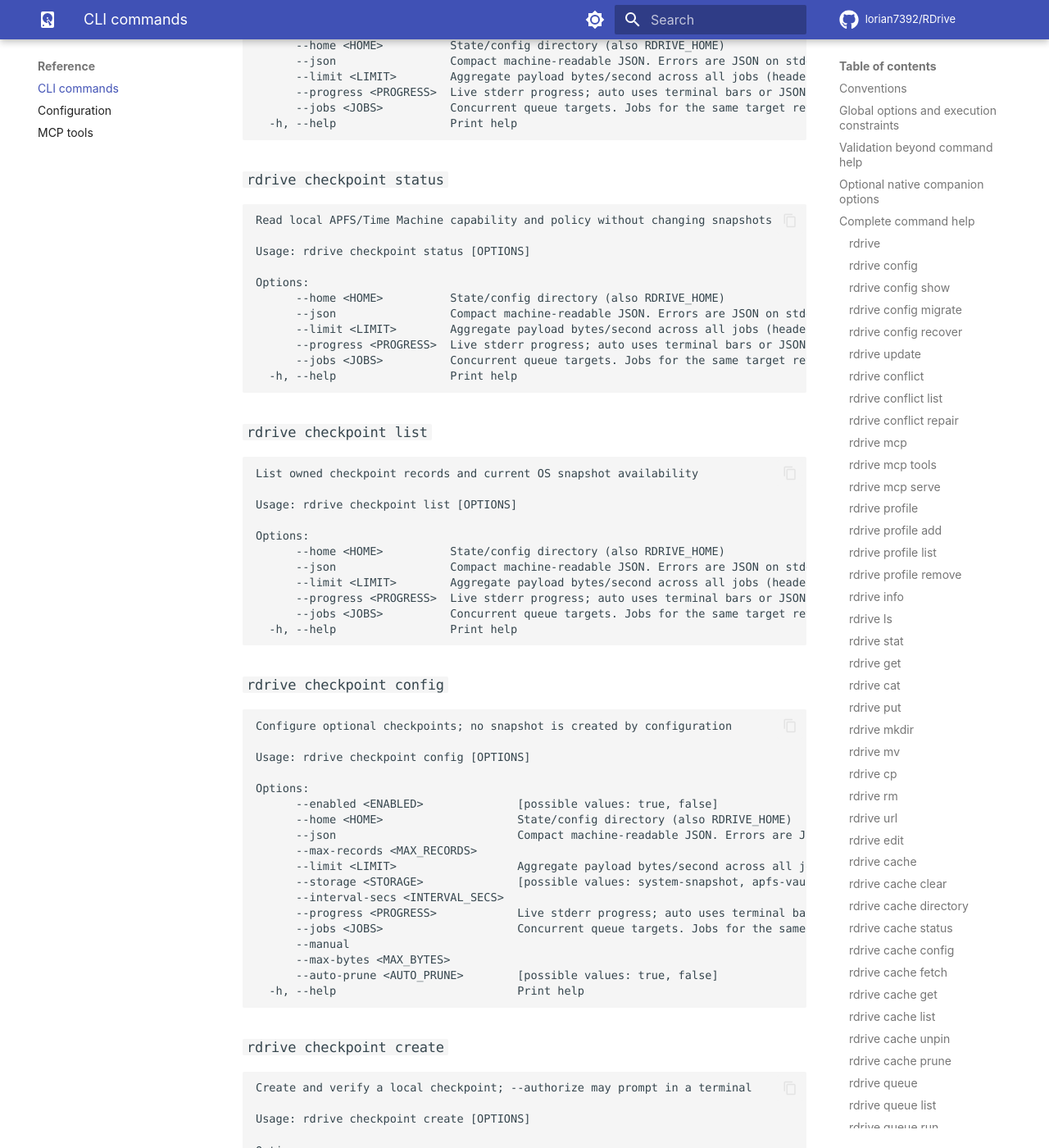
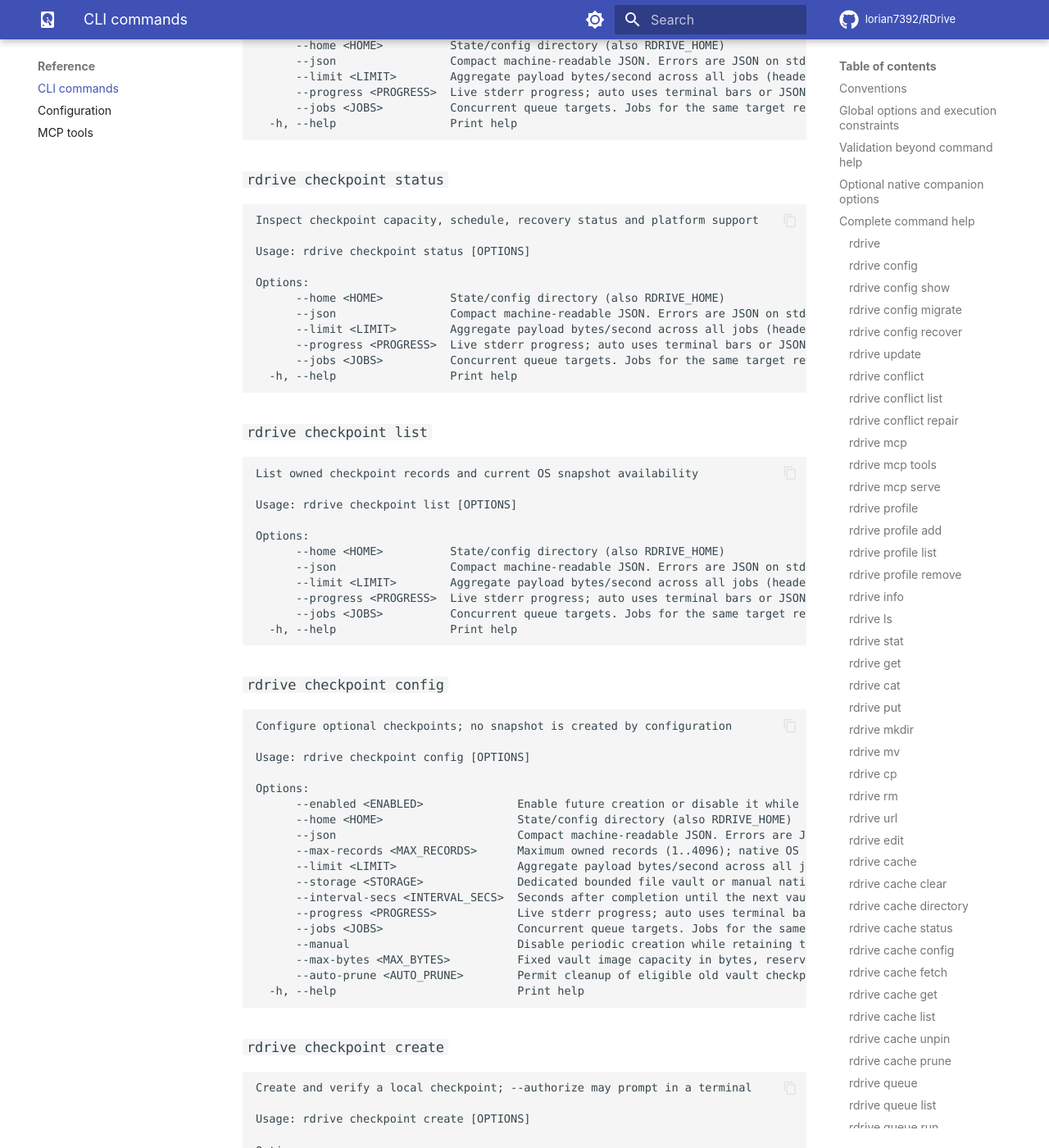
Before and after one commit to lorian7392/RDrive, an MkDocs documentation site: the page built from docs/reference/CLI.md, in a window 1280 px wide and 1400 px high, scrolled down 57000 px. Shown: the whole window at 82% size. Built offline with MkDocs 1.6.1 and Material for MkDocs 9.7.7, drawn with Linux system fonts in a browser that asks for light colours; comment, search, counter and statistics services are not loaded; some of the changed text lies outside the part shown.

Commit message:
Regenerate checkpoint references from the verified final CLI

````diff
--- a/docs/reference/CLI.md
+++ b/docs/reference/CLI.md
@@ -2863,7 +2863,7 @@ Optional verified local APFS checkpoints; never rolls back the state database
 Usage: rdrive checkpoint [OPTIONS] <COMMAND>
 
 Commands:
-  status     Read local APFS/Time Machine capability and policy without changing snapshots
+  status     Inspect checkpoint capacity, schedule, recovery status and platform support
   list       List owned checkpoint records and current OS snapshot availability
   config     Configure optional checkpoints; no snapshot is created by configuration
   create     Create and verify a local checkpoint; --authorize may prompt in a terminal
@@ -2886,7 +2886,7 @@ Options:
 ### `rdrive checkpoint status`
 
 ```text
-Read local APFS/Time Machine capability and policy without changing snapshots
+Inspect checkpoint capacity, schedule, recovery status and platform support
 
 Usage: rdrive checkpoint status [OPTIONS]
 
@@ -2923,18 +2923,18 @@ Configure optional checkpoints; no snapshot is created by configuration
 Usage: rdrive checkpoint config [OPTIONS]
 
 Options:
-      --enabled <ENABLED>              [possible values: true, false]
+      --enabled <ENABLED>              Enable future creation or disable it while retaining checkpoints [possible values: true, false]
       --home <HOME>                    State/config directory (also RDRIVE_HOME)
       --json                           Compact machine-readable JSON. Errors are JSON on stderr
-      --max-records <MAX_RECORDS>
+      --max-records <MAX_RECORDS>      Maximum owned records (1..4096); native OS snapshots are not automatically deleted
       --limit <LIMIT>                  Aggregate payload bytes/second across all jobs (headers excluded)
-      --storage <STORAGE>              [possible values: system-snapshot, apfs-vault]
-      --interval-secs <INTERVAL_SECS>
+      --storage <STORAGE>              Dedicated bounded file vault or manual native system snapshots [possible values: system-snapshot, apfs-vault]
+      --interval-secs <INTERVAL_SECS>  Seconds after completion until the next vault checkpoint (60..31536000); requires the resident service
       --progress <PROGRESS>            Live stderr progress; auto uses terminal bars or JSON when redirected [default: auto] [possible values: auto, off, json]
       --jobs <JOBS>                    Concurrent queue targets. Jobs for the same target retain order [default: 4]
-      --manual
-      --max-bytes <MAX_BYTES>
-      --auto-prune <AUTO_PRUNE>        [possible values: true, false]
+      --manual                         Disable periodic creation while retaining the store and its history
+      --max-bytes <MAX_BYTES>          Fixed vault image capacity in bytes, reserved at initialization; at least 256 MiB and divisible by 512
+      --auto-prune <AUTO_PRUNE>        Permit cleanup of eligible old vault checkpoints, preserving the newest verified recovery point during replacement [possible values: true, false]
   -h, --help                           Print help
 ```
 
````
Also changed, not shown: docs/reference/MCP.md (+3 -3 lines).
